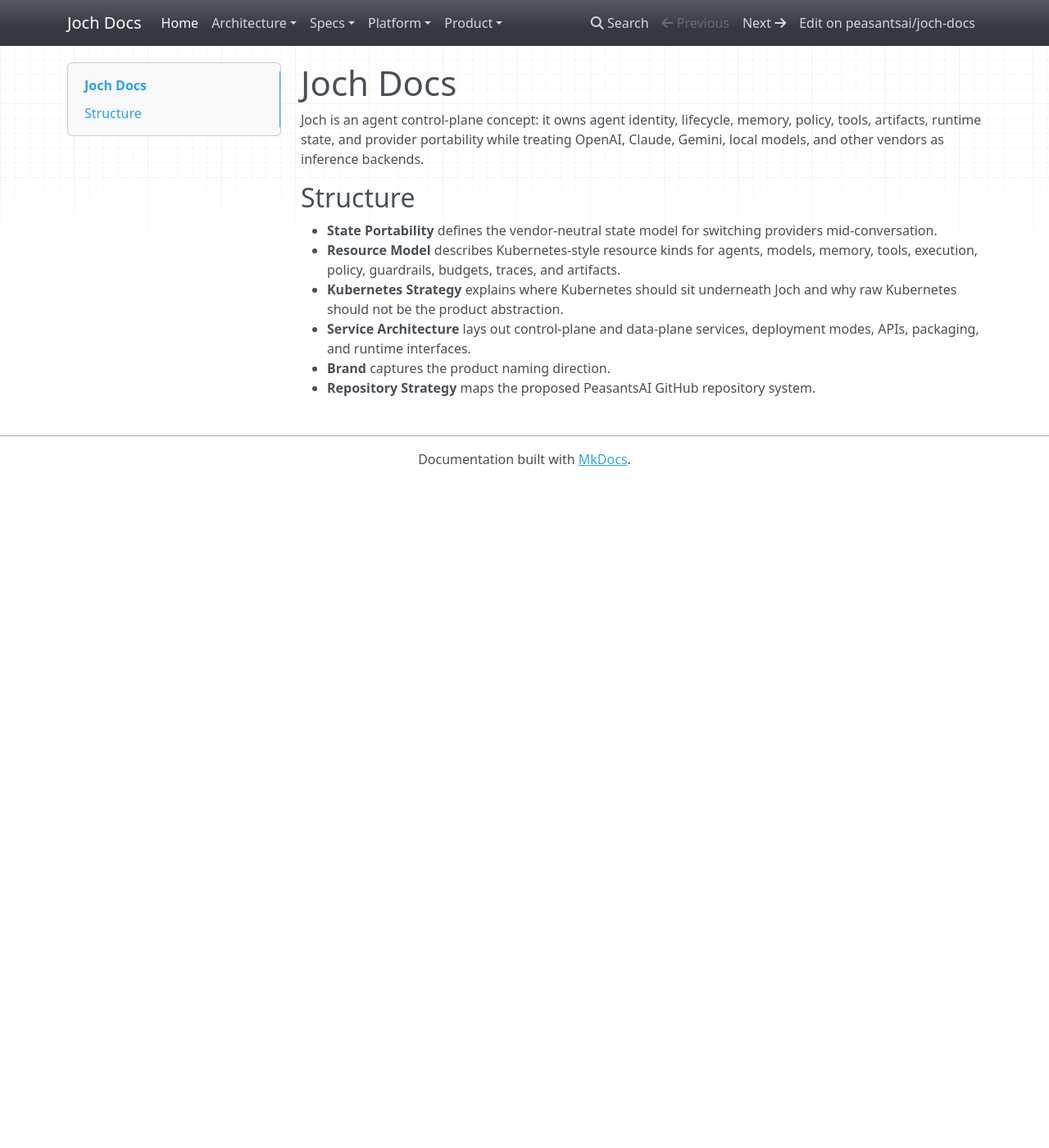
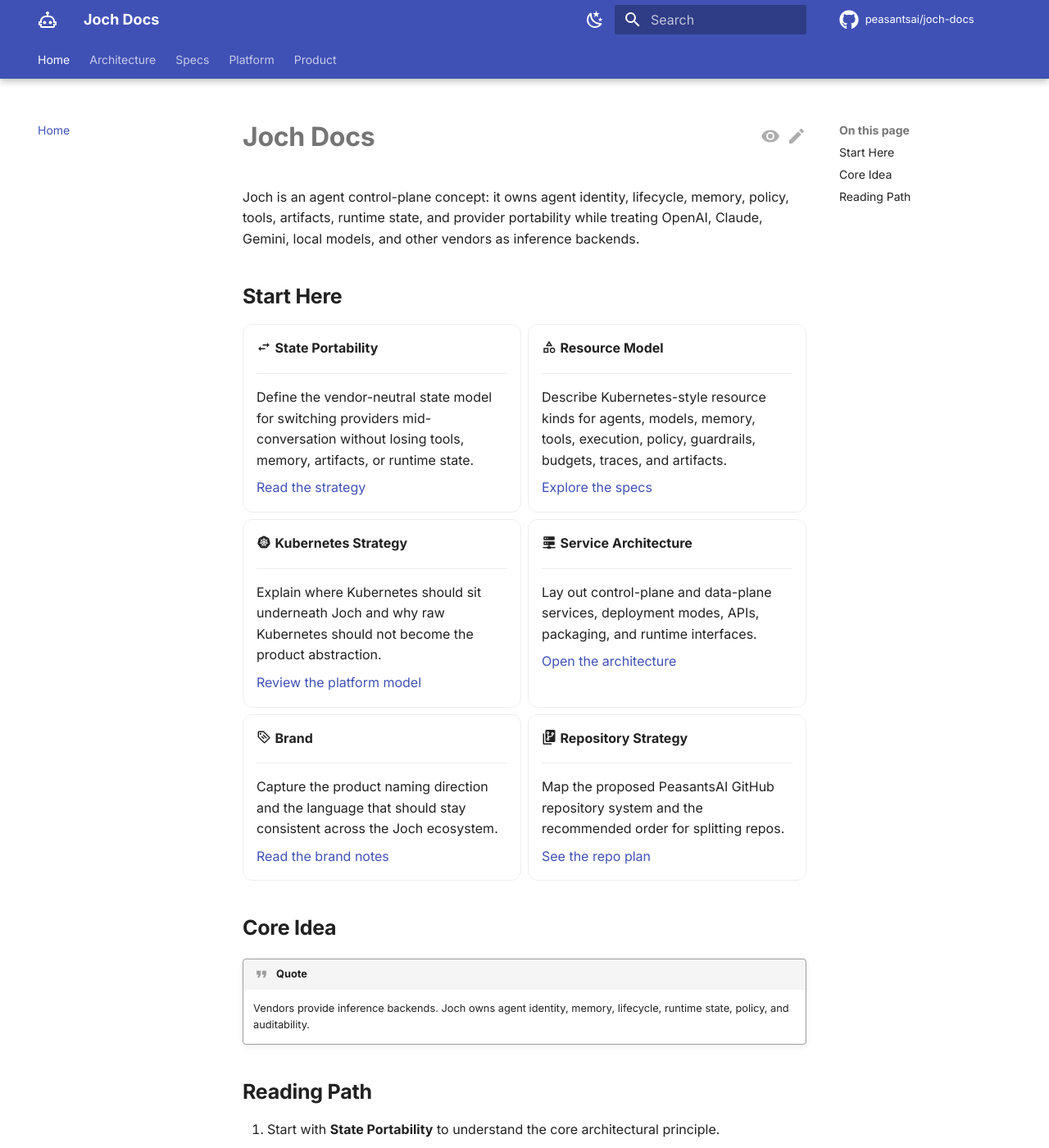
Before and after one commit to peasantsai/joch-docs, an MkDocs documentation site: the page built from docs/index.md, in a window 1280 px wide and 1400 px high. Shown: the whole window at 82% size. Built offline with MkDocs 1.6.1 and Material for MkDocs 9.7.7, drawn with Linux system fonts in a browser that asks for light colours; nearby versions of some CDN libraries; comment, search, counter and statistics services are not loaded; some of the changed text lies outside the part shown.

Commit message:
docs(joch): switch to material mkdocs

```diff
--- a/docs/index.md
+++ b/docs/index.md
@@ -2,11 +2,68 @@
 
 Joch is an agent control-plane concept: it owns agent identity, lifecycle, memory, policy, tools, artifacts, runtime state, and provider portability while treating OpenAI, Claude, Gemini, local models, and other vendors as inference backends.
 
-## Structure
+## Start Here
 
-- **State Portability** defines the vendor-neutral state model for switching providers mid-conversation.
-- **Resource Model** describes Kubernetes-style resource kinds for agents, models, memory, tools, execution, policy, guardrails, budgets, traces, and artifacts.
-- **Kubernetes Strategy** explains where Kubernetes should sit underneath Joch and why raw Kubernetes should not be the product abstraction.
-- **Service Architecture** lays out control-plane and data-plane services, deployment modes, APIs, packaging, and runtime interfaces.
-- **Brand** captures the product naming direction.
-- **Repository Strategy** maps the proposed PeasantsAI GitHub repository system.
+<div class="grid cards" markdown>
+
+-   :material-swap-horizontal: **State Portability**
+
+    ---
+
+    Define the vendor-neutral state model for switching providers mid-conversation without losing tools, memory, artifacts, or runtime state.
+
+    [Read the strategy](architecture/state-portability.md)
+
+-   :material-shape-outline: **Resource Model**
+
+    ---
+
+    Describe Kubernetes-style resource kinds for agents, models, memory, tools, execution, policy, guardrails, budgets, traces, and artifacts.
+
+    [Explore the specs](specs/resource-model.md)
+
+-   :material-kubernetes: **Kubernetes Strategy**
+
+    ---
+
+    Explain where Kubernetes should sit underneath Joch and why raw Kubernetes should not become the product abstraction.
+
+    [Review the platform model](platform/kubernetes.md)
+
+-   :material-server-network: **Service Architecture**
+
+    ---
+
+    Lay out control-plane and data-plane services, deployment modes, APIs, packaging, and runtime interfaces.
+
+    [Open the architecture](architecture/service-architecture.md)
+
+-   :material-tag-text-outline: **Brand**
+
+    ---
+
+    Capture the product naming direction and the language that should stay consistent across the Joch ecosystem.
+
+    [Read the brand notes](product/brand.md)
+
+-   :material-source-repository-multiple: **Repository Strategy**
+
+    ---
+
+    Map the proposed PeasantsAI GitHub repository system and the recommended order for splitting repos.
+
+    [See the repo plan](product/repositories.md)
+
+</div>
+
+## Core Idea
+
+!!! quote
+    Vendors provide inference backends. Joch owns agent identity, memory, lifecycle, runtime state, policy, and auditability.
+
+## Reading Path
+
+1. Start with **State Portability** to understand the core architectural principle.
+2. Continue to **Resource Model** for the CRD-style API surface.
+3. Read **Kubernetes Strategy** before the deeper service architecture.
+4. Finish with **Brand** and **Repository Strategy** when planning the public ecosystem.
--- /dev/null
+++ b/docs/stylesheets/extra.css
@@ -0,0 +1,25 @@
+:root {
+  --joch-card-radius: 0.6rem;
+}
+
+.md-header__title {
+  font-weight: 700;
+}
+
+.md-typeset h1,
+.md-typeset h2 {
+  font-weight: 750;
+}
+
+.md-typeset .grid.cards > ul > li,
+.md-typeset .grid > .card {
+  border-radius: var(--joch-card-radius);
+}
+
+.md-typeset .grid.cards > ul > li:hover {
+  border-color: var(--md-accent-fg-color);
+}
+
+.md-typeset code {
+  border-radius: 0.25rem;
+}
--- a/mkdocs.yaml
+++ b/mkdocs.yaml
@@ -3,11 +3,60 @@ site_description: Joch agent control-plane architecture and product documentatio
 site_url: https://peasantsai.github.io/joch-docs/
 repo_url: https://github.com/peasantsai/joch-docs
 repo_name: peasantsai/joch-docs
+edit_uri: edit/main/docs/
 docs_dir: docs
 site_dir: site
 theme:
-  name: mkdocs
-  nav_style: dark
+  name: material
+  language: en
+  icon:
+    logo: material/robot-outline
+    repo: fontawesome/brands/github
+    edit: material/pencil
+    view: material/eye
+  font:
+    text: Inter
+    code: Source Code Pro
+  palette:
+    - media: "(prefers-color-scheme: light)"
+      scheme: default
+      primary: indigo
+      accent: cyan
+      toggle:
+        icon: material/weather-night
+        name: Switch to dark mode
+    - media: "(prefers-color-scheme: dark)"
+      scheme: slate
+      primary: indigo
+      accent: cyan
+      toggle:
+        icon: material/weather-sunny
+        name: Switch to light mode
+  features:
+    - announce.dismiss
+    - content.action.edit
+    - content.action.view
+    - content.code.annotate
+    - content.code.copy
+    - content.code.select
+    - content.footnote.tooltips
+    - content.tabs.link
+    - content.tooltips
+    - navigation.expand
+    - navigation.footer
+    - navigation.indexes
+    - navigation.instant
+    - navigation.instant.prefetch
+    - navigation.instant.progress
+    - navigation.sections
+    - navigation.tabs
+    - navigation.tabs.sticky
+    - navigation.top
+    - navigation.tracking
+    - search.highlight
+    - search.share
+    - search.suggest
+    - toc.follow
 nav:
   - Home: index.md
   - Architecture:
@@ -20,8 +69,41 @@ nav:
   - Product:
       - Brand: product/brand.md
       - Repository Strategy: product/repositories.md
+plugins:
+  - search:
+      lang: en
+      separator: '[\s\-\.]+'
 markdown_extensions:
   - admonition
+  - attr_list
+  - def_list
+  - footnotes
+  - md_in_html
   - tables
   - toc:
       permalink: true
+      title: On this page
+  - pymdownx.details
+  - pymdownx.highlight:
+      anchor_linenums: true
+      line_spans: __span
+      pygments_lang_class: true
+  - pymdownx.inlinehilite
+  - pymdownx.snippets
+  - pymdownx.superfences
+  - pymdownx.tabbed:
+      alternate_style: true
+  - pymdownx.tasklist:
+      custom_checkbox: true
+  - pymdownx.emoji:
+      emoji_index: !!python/name:material.extensions.emoji.twemoji
+      emoji_generator: !!python/name:material.extensions.emoji.to_svg
+extra_css:
+  - stylesheets/extra.css
+extra:
+  generator: false
+  social:
+    - icon: fontawesome/brands/github
+      link: https://github.com/peasantsai/joch-docs
+      name: Joch Docs on GitHub
+copyright: Copyright &copy; 2026 PeasantsAI
--- a/requirements.txt
+++ b/requirements.txt
@@ -1 +1,2 @@
 mkdocs==1.6.1
+mkdocs-material==9.7.6
```
Also changed, not shown: README.md (+1 -1 lines), 1 other file.
